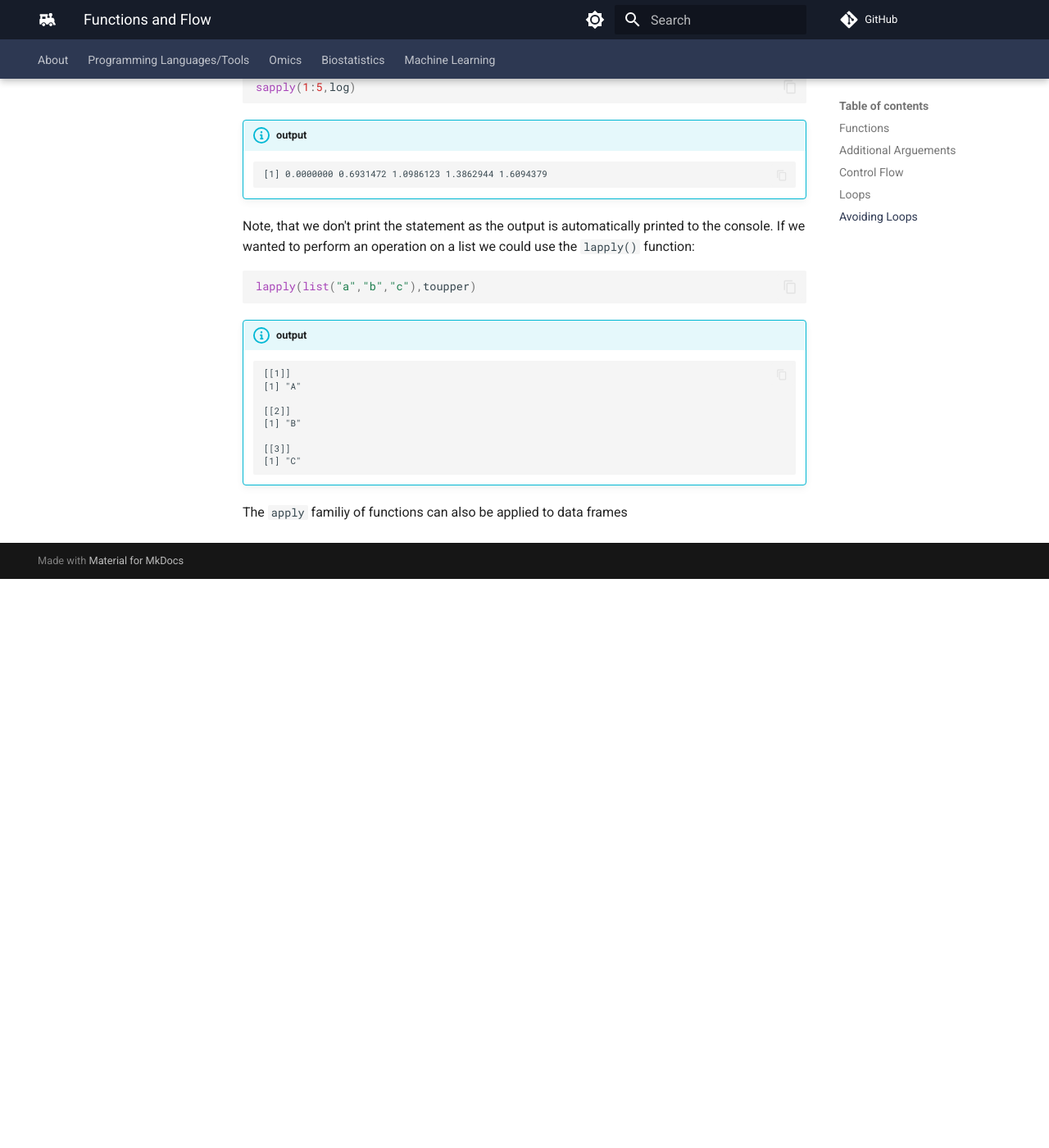
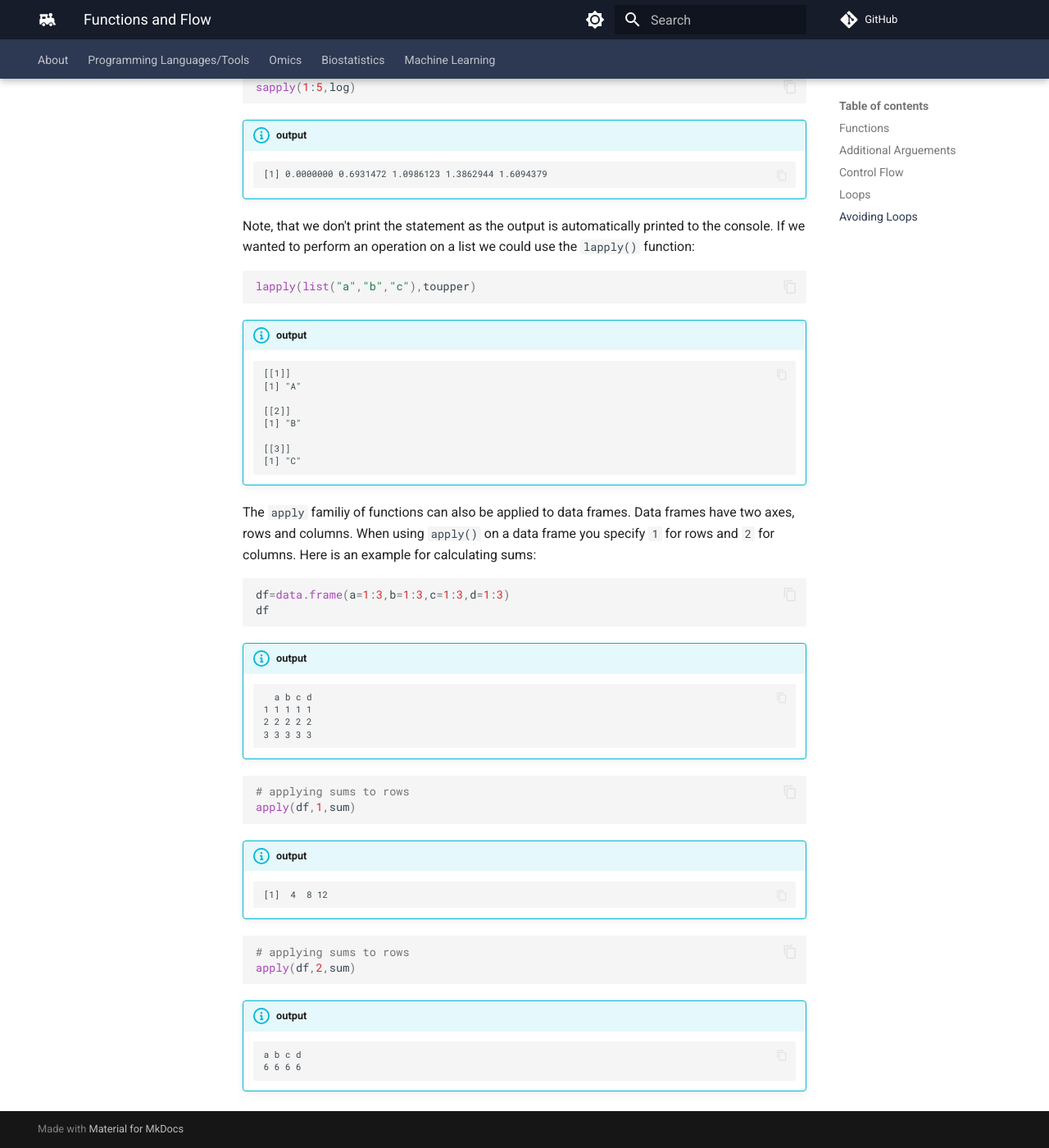
Before and after one commit to comp-tox-jhu/CompToxLab, an MkDocs documentation site: the page built from docs/programming_languages_tools/intro_to_r/04_functions-flow.md, in a window 1280 px wide and 1400 px high, scrolled down 4222 px. Shown: the whole window at 82% size. Built offline with MkDocs 1.6.1 and Material for MkDocs 9.7.7, drawn with Linux system fonts in a browser that asks for light colours; comment, search, counter and statistics services are not loaded; before the commit the page ends 4928 px from its top, so only the background shows below that.

Commit message:
Update 04_functions-flow.md

````diff
--- a/docs/programming_languages_tools/intro_to_r/04_functions-flow.md
+++ b/docs/programming_languages_tools/intro_to_r/04_functions-flow.md
@@ -221,4 +221,41 @@ lapply(list("a","b","c"),toupper)
     [1] "C"
     ```
 
-The `apply` familiy of functions can also be applied to data frames
+The `apply` familiy of functions can also be applied to data frames. Data frames have two axes, rows and columns. When using `apply()` on a data frame you specify `1` for rows and `2` for columns. Here is an example for calculating sums:
+
+```R
+df=data.frame(a=1:3,b=1:3,c=1:3,d=1:3)
+df
+```
+
+!!! info "output"
+
+    ```
+      a b c d
+    1 1 1 1 1
+    2 2 2 2 2
+    3 3 3 3 3
+    ```
+
+```R
+# applying sums to rows
+apply(df,1,sum)
+```
+
+!!! info "output"
+
+    ```
+    [1]  4  8 12
+    ```
+
+```R
+# applying sums to rows
+apply(df,2,sum)
+```
+
+!!! info "output"
+
+    ```
+    a b c d
+    6 6 6 6
+    ```
````
